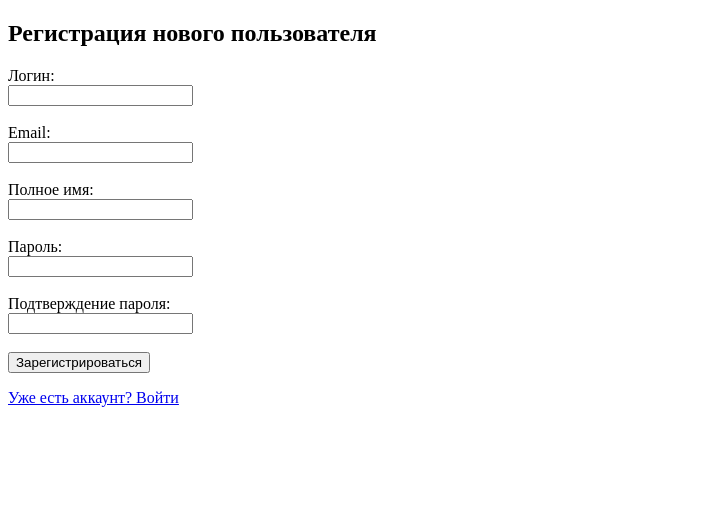
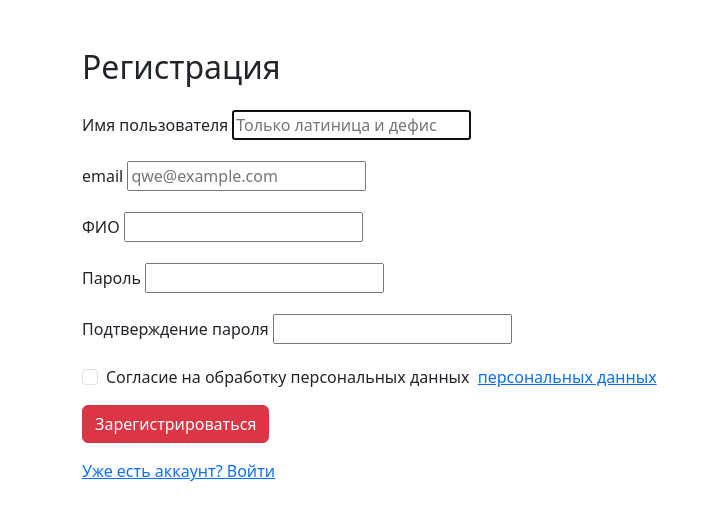
Before and after one commit to kasper-bl/Practical_work2, a Django app: page /catalog/register/ in a window 1280 px wide. Shown: the top 520 px of the page, without its empty margins (0-712 px from the left). Run offline with Django 5.2, Linux system fonts and the light colour scheme.

Commit message:
add validation

```diff
--- a/Design_pro/settings.py
+++ b/Design_pro/settings.py
@@ -73,7 +73,7 @@ AUTH_PASSWORD_VALIDATORS = [
 ]
 
 
-LANGUAGE_CODE = 'en-us'
+LANGUAGE_CODE = 'ru-ru'
 
 TIME_ZONE = 'Asia/Tomsk'
 
--- /dev/null
+++ b/catalog/forms.py
@@ -0,0 +1,40 @@
+from django import forms
+from django.contrib.auth.forms import UserCreationForm
+from django.core.exceptions import ValidationError
+import re
+from .models import CustomerUser
+
+class RegistrationForm(UserCreationForm):
+    full_name = forms.CharField(
+        max_length=255,
+        label='ФИО',
+        widget=forms.TextInput(attrs={'class': 'form=control'})
+    )
+    email = forms.EmailField(
+        label='email',
+        widget=forms.EmailInput(attrs={'class': 'form=control', 'placeholder': 'qwe@example.com'})
+    )
+    agree_personal_data = forms.BooleanField(
+        required=True,
+        label='Согласие на обработку персональных данных',
+        widget=forms.CheckboxInput(attrs={'class': 'form-check-input'})
+    )
+
+    class Meta:
+        model = CustomerUser
+        fields = ['username', 'email', 'full_name', 'password1', 'password2']
+        widgets = {
+            'username': forms.TextInput(attrs={ 'placeholder': 'Только латиница и дефис'})
+        }
+
+    def clean_username(self):
+        username = self.cleaned_data['username']
+        if not re.match(r'^[a-zA-Z\-]+', username):
+            raise ValidationError('Логин должен содержать только латинские буквы и дефис')
+
+    def clean_full_name(self):
+        full_name = self.cleaned_data['full_name']
+        if not re.match(r'^[а-яёА-ЯЁ]\s\-]+', full_name):
+            raise ValidationError('ФИО должно состоять только из кириллицы, пробелов и дефиса')
+    def clean_agree_personal_data(self):
+        agree = self.cleaned_data['agree_personal_data']
--- a/catalog/views.py
+++ b/catalog/views.py
@@ -2,6 +2,7 @@ from django.shortcuts import render, redirect
 from django.contrib.auth import login, authenticate, logout
 from django.contrib import messages
 from .models import CustomerUser
+from .forms import RegistrationForm
 
 def home(request):
     return render(request, 'catalog/index.html')
@@ -22,31 +23,17 @@ def login_view(request):
 
 def register(request):
     if request.method == 'POST':
-        username = request.POST.get('username')
-        email = request.POST.get('email')
-        full_name = request.POST.get('full_name')
-        password1 = request.POST.get('password1')
-        password2 = request.POST.get('password2')
-
-        if password1 != password2:
-            messages.error(request, "Пароли не совпадают.")
-        elif CustomerUser.objects.filter(username=username).exists():
-            messages.error(request, "Пользователь с таким логином уже существует.")
-        elif CustomerUser.objects.filter(email=email).exists():
-            messages.error(request, "Пользователь с таким email уже существует.")
-        else:
-            user = CustomerUser.objects.create_user(
-                username=username,
-                email=email,
-                password=password1,
-                full_name=full_name
-            )
-            user.save()
+        form = RegistrationForm(request.POST)
+        if form.is_valid():
+            # Сохраняем пользователя
+            user = form.save()
             login(request, user)
             messages.success(request, "Регистрация прошла успешно! Вы вошли в систему.")
             return redirect('index')
+    else:
+        form = RegistrationForm()
 
-    return render(request, 'registration/register.html')
+    return render(request, 'registration/register.html', {'form': form})
 
 def logout_view(request):
     logout(request)
--- a/templates/registration/register.html
+++ b/templates/registration/register.html
@@ -3,36 +3,69 @@
 <head>
     <meta charset="UTF-8">
     <title>Регистрация</title>
+    <link href="https://cdn.jsdelivr.net/npm/bootstrap@5.3.0/dist/css/bootstrap.min.css" rel="stylesheet">
 </head>
 <body>
-    <h2>Регистрация нового пользователя</h2>
+    <div class="container mt-5">
+        <h2>Регистрация</h2>
 
-    {% if messages %}
-        {% for message in messages %}
-            <p style="color: red;">{{ message }}</p>
-        {% endfor %}
-    {% endif %}
+        <form method="post" class="mt-4">
+            {% csrf_token %}
+            <div class="mb-3">
+                <label class="form-label">{{ form.username.label }}</label>
+                {{ form.username }}
+                {% if form.username.errors %}
+                    <div class="text-danger small">{{ form.username.errors|join:", " }}</div>
+                {% endif %}
+            </div>
+            <div class="mb-3">
+                <label class="form-label">{{ form.email.label }}</label>
+                {{ form.email }}
+                {% if form.email.errors %}
+                    <div class="text-danger small">{{ form.email.errors|join:", " }}</div>
+                {% endif %}
+            </div>
+            <div class="mb-3">
+                <label class="form-label">{{ form.full_name.label }}</label>
+                {{ form.full_name }}
+                {% if form.full_name.errors %}
+                    <div class="text-danger small">{{ form.full_name.errors|join:", " }}</div>
+                {% endif %}
+            </div>
+            <div class="mb-3">
+                <label class="form-label">{{ form.password1.label }}</label>
+                {{ form.password1 }}
+                {% if form.password1.errors %}
+                    <div class="text-danger small">{{ form.password1.errors|join:", " }}</div>
+                {% endif %}
+            </div>
+            <div class="mb-3">
+                <label class="form-label">{{ form.password2.label }}</label>
+                {{ form.password2 }}
+                {% if form.password2.errors %}
+                    <div class="text-danger small">{{ form.password2.errors|join:", " }}</div>
+                {% endif %}
+            </div>
+            <div class="mb-3 form-check">
+                {{ form.agree_personal_data }}
+                <label class="form-check-label">{{ form.agree_personal_data.label }}</label>
+                <a href="#" class="ms-1">персональных данных</a>
+                {% if form.agree_personal_data.errors %}
+                    <div class="text-danger small">{{ form.agree_personal_data.errors|join:", " }}</div>
+                {% endif %}
+            </div>
+            {% if form.non_field_errors %}
+                <div class="alert alert-danger">
+                    {{ form.non_field_errors|join:", " }}
+                </div>
+            {% endif %}
 
-    <form method="post">
-        {% csrf_token %}
-        <label>Логин:</label><br>
-        <input type="text" name="username" required><br><br>
+            <button type="submit" class="btn btn-danger">Зарегистрироваться</button>
+        </form>
 
-        <label>Email:</label><br>
-        <input type="email" name="email" required><br><br>
-
-        <label>Полное имя:</label><br>
-        <input type="text" name="full_name" required><br><br>
-
-        <label>Пароль:</label><br>
-        <input type="password" name="password1" required><br><br>
-
-        <label>Подтверждение пароля:</label><br>
-        <input type="password" name="password2" required><br><br>
-
-        <button type="submit">Зарегистрироваться</button>
-    </form>
-
-    <p><a href="{% url 'login' %}">Уже есть аккаунт? Войти</a></p>
+        <p class="mt-3">
+            <a href="{% url 'login' %}">Уже есть аккаунт? Войти</a>
+        </p>
+    </div>
 </body>
 </html>
```
Also changed, not shown: db.sqlite3.
